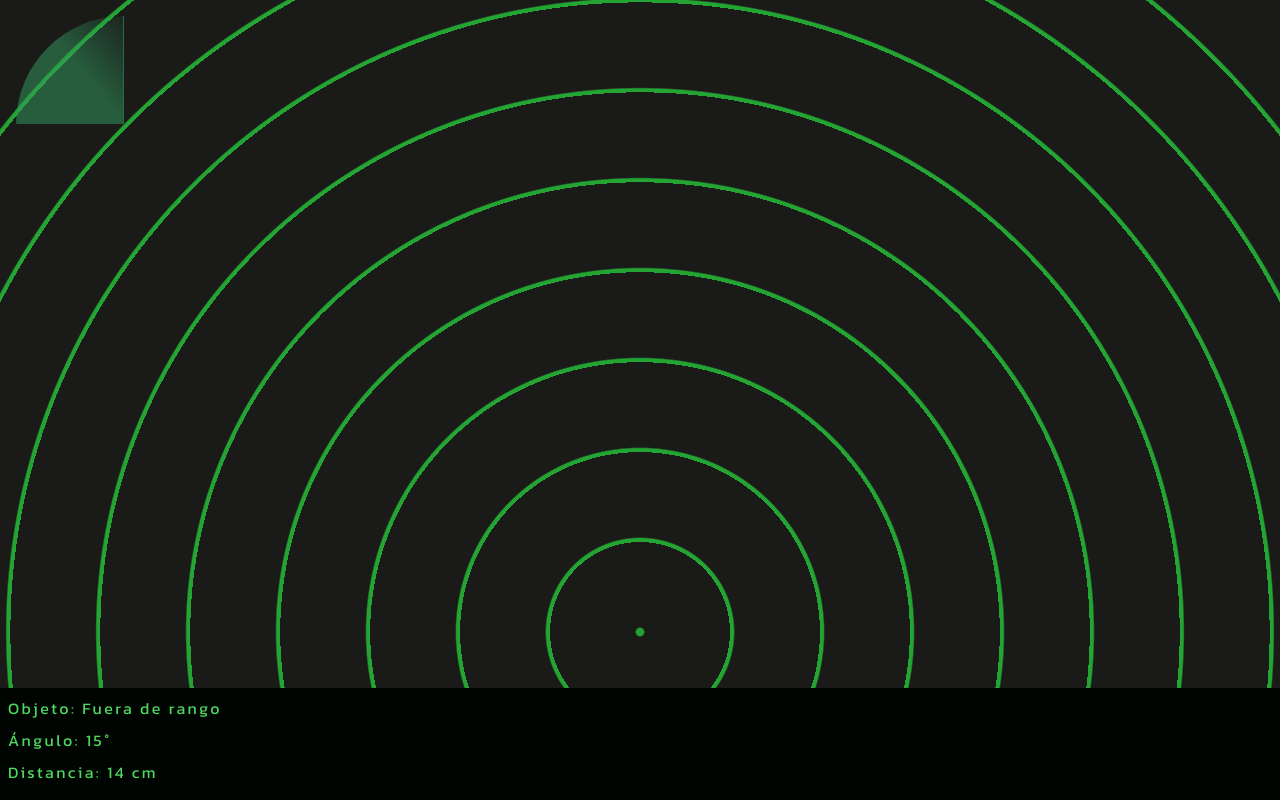
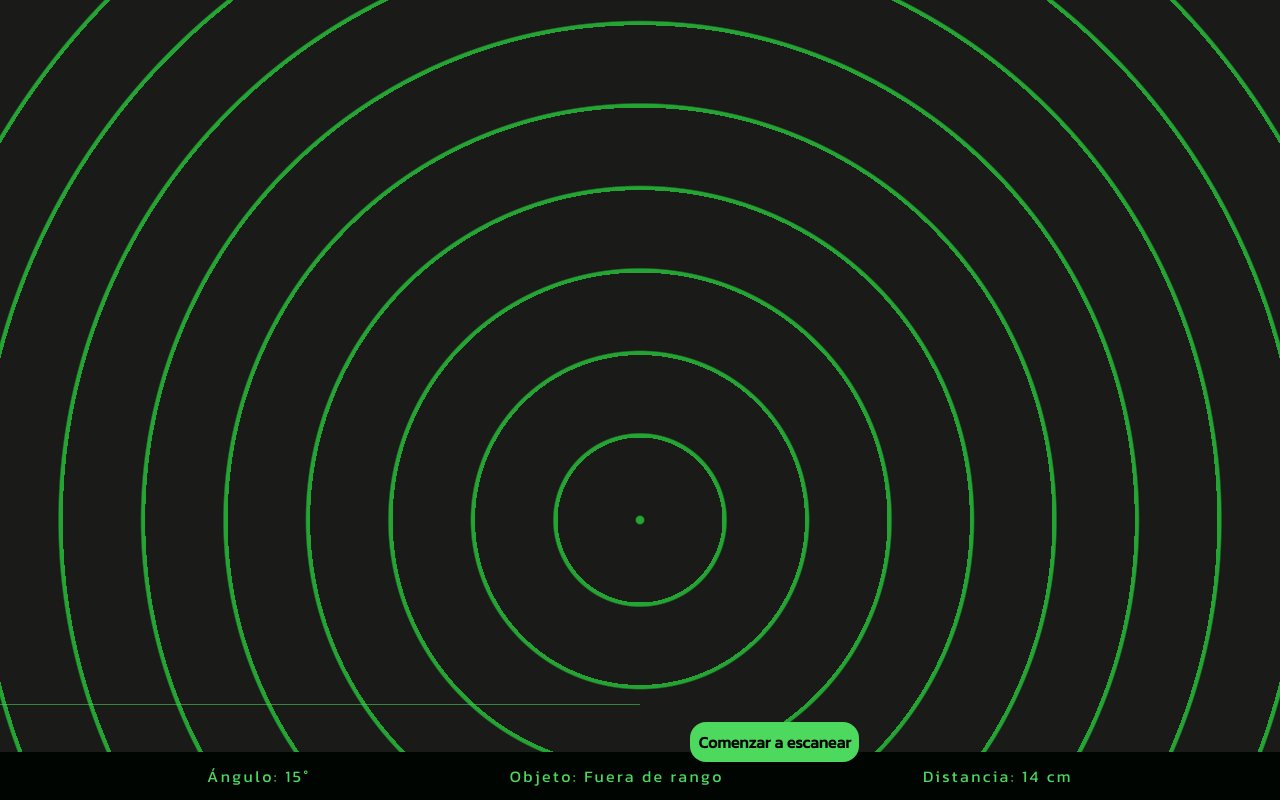
Before and after one commit to MiguelABoni/Radar-ultrasonico, a plain HTML site: page index.html in a window 1280 px wide. Drawn offline with Linux system fonts and the light colour scheme.

Commit message:
Nuevos cambios en los estilos

```diff
--- a/index.html
+++ b/index.html
@@ -4,8 +4,9 @@
     <meta charset="UTF-8">
     <meta http-equiv="X-UA-Compatible" content="IE=edge">
     <meta name="viewport" content="width=device-width, initial-scale=1.0">
+    <link  rel="icon"   href="images/radar.png" type="image/png"/>
     <link rel="stylesheet" href="styles.css">
-    <title>Hola</title>
+    <title>Radar ultrasónico</title>
 </head>
 <body>
     <button class="startButton">Comenzar a escanear</button>
@@ -13,20 +14,20 @@
         <div class='sweep'></div>
     </div>
     <div class="panel">
+        <div class="angle">
+            <span class="angleTitle">
+                Ángulo:
+            </span>
+            <span class="angleStatus">
+                15°
+            </span>
+        </div>
         <div class="object">
             <span class="objectTitle">
                 Objeto:
             </span>
             <span class="objectStatus">
                 Fuera de rango
-            </span>
-        </div>
-        <div class="angle">
-            <span class="angleTitle">
-                Ángulo:
-            </span>
-            <span class="angleStatus">
-                15°
             </span>
         </div>
         <div class="distance">
--- a/styles.css
+++ b/styles.css
@@ -7,27 +7,47 @@ body{
 }
 .radar, .sweep { position: relative; }
 .radar {
-  width: 100vw; height: 100vh;
+    display: flex;
+    justify-content: center;
+    width: 100vw; height: 100vh;
   /* background:
     repeating-radial-gradient(transparent, transparent 23px, #287a33 25px, #287a33 27px),
     linear-gradient(transparent 49.75%, #0e4c42 49.75%, #0e4c42 50.25%, transparent 50.25%) 50% no-repeat,
     linear-gradient(90deg, transparent 49.75%, #0e4c42 49.75%, #0e4c42 50.25%, transparent 50.25%) 50% no-repeat,
     linear-gradient(#202020, #111); */
-    background: repeating-radial-gradient(circle at 50% 79%, #24a533, #24a533 3.5px, #1a1a19 5px, #1a1a19 10%);;
+    background: repeating-radial-gradient(circle at 50% 65%, #24a533, #24a533 3.5px, #1a1a19 5px, #1a1a19 10%);;
     /* background-size: 100%, 218px 218px, 218px 218px, 100%; */
 }
 .startButton{
-    display: none;
+    z-index: 1;
+    position: absolute;
+    bottom: 2.354em;
+    right: 32.9vw;
+    border: none;
+    background-color: #4dd85e;
+    color: #000501;
+    border-radius: 1em;
+    font-size: 1em;
+    font-weight: bold;
+    font-family: 'Kanit', sans-serif;
+    padding: .5em;
 }
 .sweep {
-  box-sizing: border-box;
-  top: 16px; left: 16px;
-  border-right: solid 1px #33995d4d;
-  width: 108px; height: 108px;
-  border-radius: 100% 0 0 0;
-  transform-origin: 100% 100%;
-  background: linear-gradient(50deg, #33995d86 56%, #33995d18);
-  animation: sweep 2s infinite linear;
+    position: absolute;
+    bottom: 6em;
+    box-sizing: border-box;
+    border-radius: 0 0 0 100%;
+    border-right: solid 1px #4dd85d8e;
+    margin-right: 5em;
+    width: 5em;
+    /* background: linear-gradient(80deg, rgba(34, 34, 34, 0) 56%, #4dd85e); */
+    /* border-radius: 0 0 100% 0; */
+    /* margin-left: 5em; */
+    /* background: linear-gradient(80deg,  #4dd85e 56%, #22222200); */
+    /* border-left: solid 1px #33995d4d; */
+    height: 50vw;
+    transform-origin: 100% 100%;
+    animation: sweep 5s infinite linear;
 }
 
 .panel{
@@ -36,7 +56,9 @@ body{
     left: 0;
     right: 0;
     display: flex;
-    flex-direction: column;
+    justify-content: space-evenly;
+    align-items: center;
+    height: 2em;
     padding:.5em;
     background-color: #000501;
 }
@@ -44,17 +66,16 @@ body{
     letter-spacing: .15em;
     color: #4dd85e;
     font-size: 1em;
-    margin-bottom: .5em;
 }
 @keyframes sweep {
     0% {
+        transform: rotate(-90deg);
+    }
+    50% {
         transform: rotate(90deg);
     }
-    50% {
-        transform: rotate(0deg);
-    }
     100% {
-        transform: rotate(90deg);
+        transform: rotate(-90deg);
     }
 
 }
```
Also changed, not shown: images/radar.png (added).
